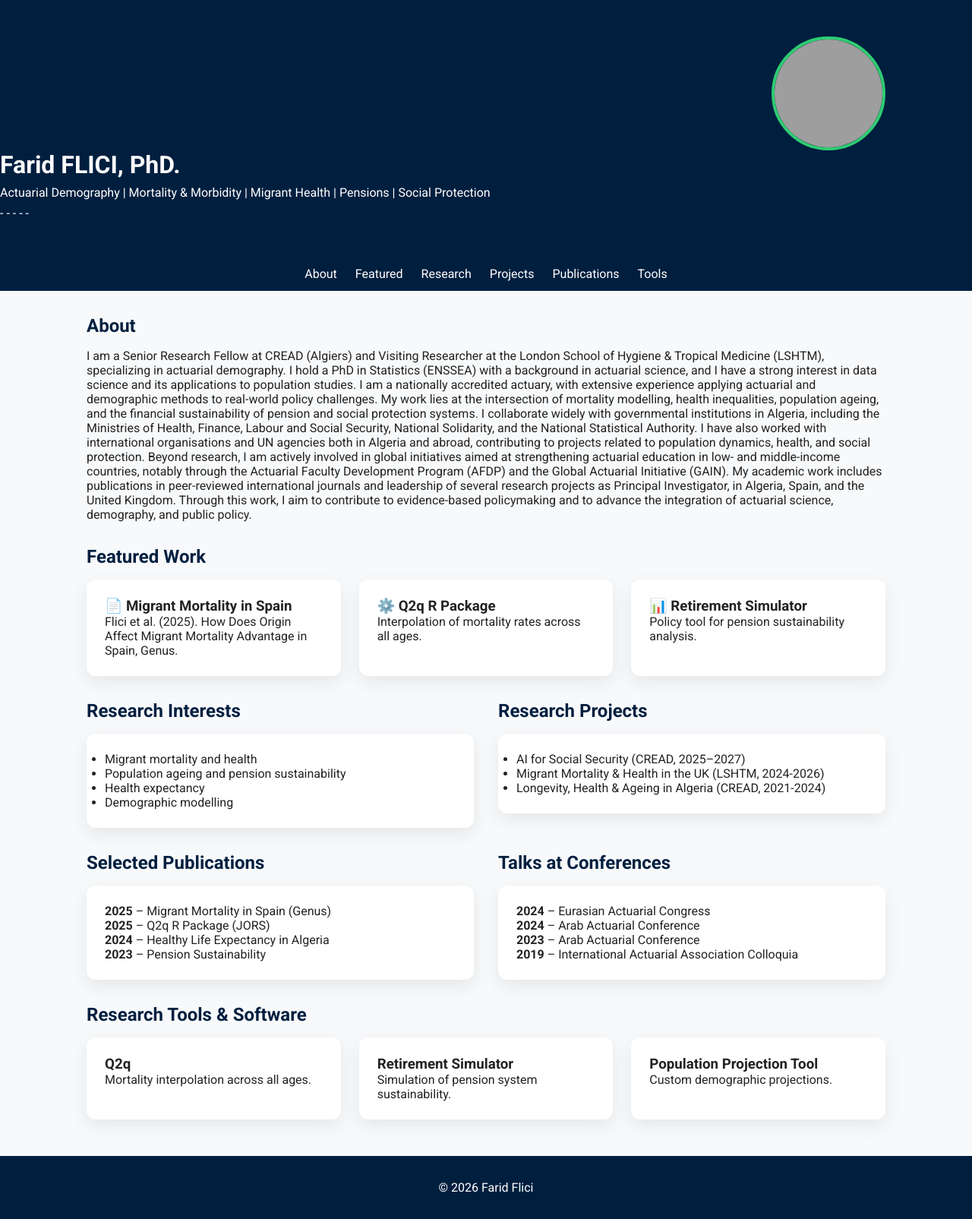
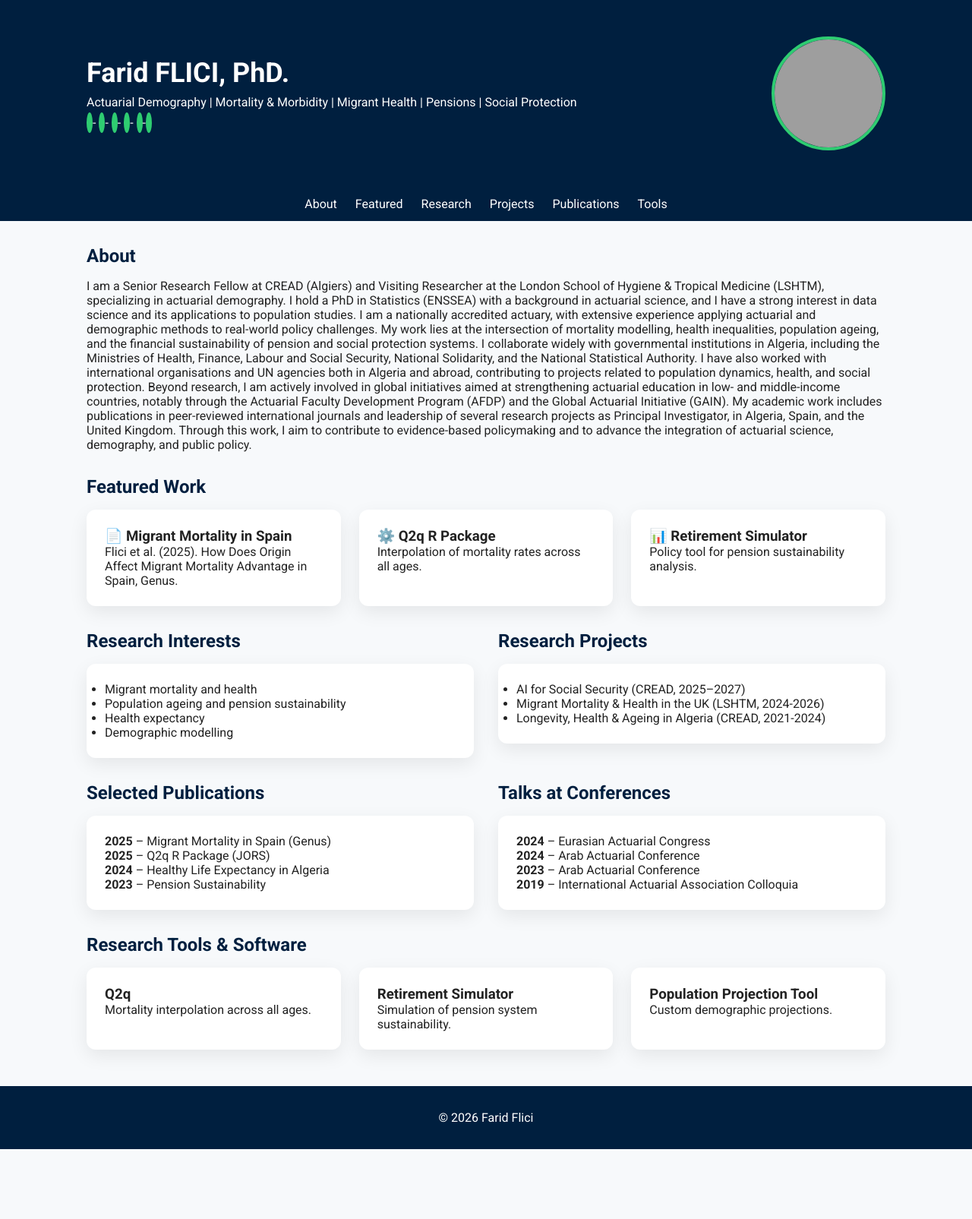
Before and after one commit to Farid-FLICI/farid-flici.github.io, a Jekyll site: the page index2.html, which Jekyll copies as it is, in a window 1280 px wide. Shown: the whole page at 76% size. Built offline with Jekyll 4.4.1, drawn with Linux system fonts in a browser that asks for light colours; after the commit the page ends 1513 px from its top, so only the background shows below that; grey boxes are pictures that could not be loaded.

Commit message:
Update index2.html

```diff
--- a/index2.html
+++ b/index2.html
@@ -166,10 +166,6 @@ footer{
 <header>
 <div class="container hero">
 <div class="hero-text">
-</div>
-<img src="https://raw.githubusercontent.com/Farid-FLICI/farid-flici.github.io/y/picff2.png">
-</div>
-
 <h1>Farid FLICI, PhD.</h1>
 <p class="subtitle">Actuarial Demography | Mortality & Morbidity | Migrant Health | Pensions | Social Protection</p>
 
@@ -186,7 +182,9 @@ footer{
   <a class="a">-</a>
   <a href="https://github.com/Farid-FLICI" target="_blank"><img2 src="https://avatars.githubusercontent.com/u/9919?s=200&v=4" /></a>
   </div>
-
+</div>
+<img src="https://raw.githubusercontent.com/Farid-FLICI/farid-flici.github.io/y/picff2.png">
+</div>
 </header>
 
 <nav>
```
